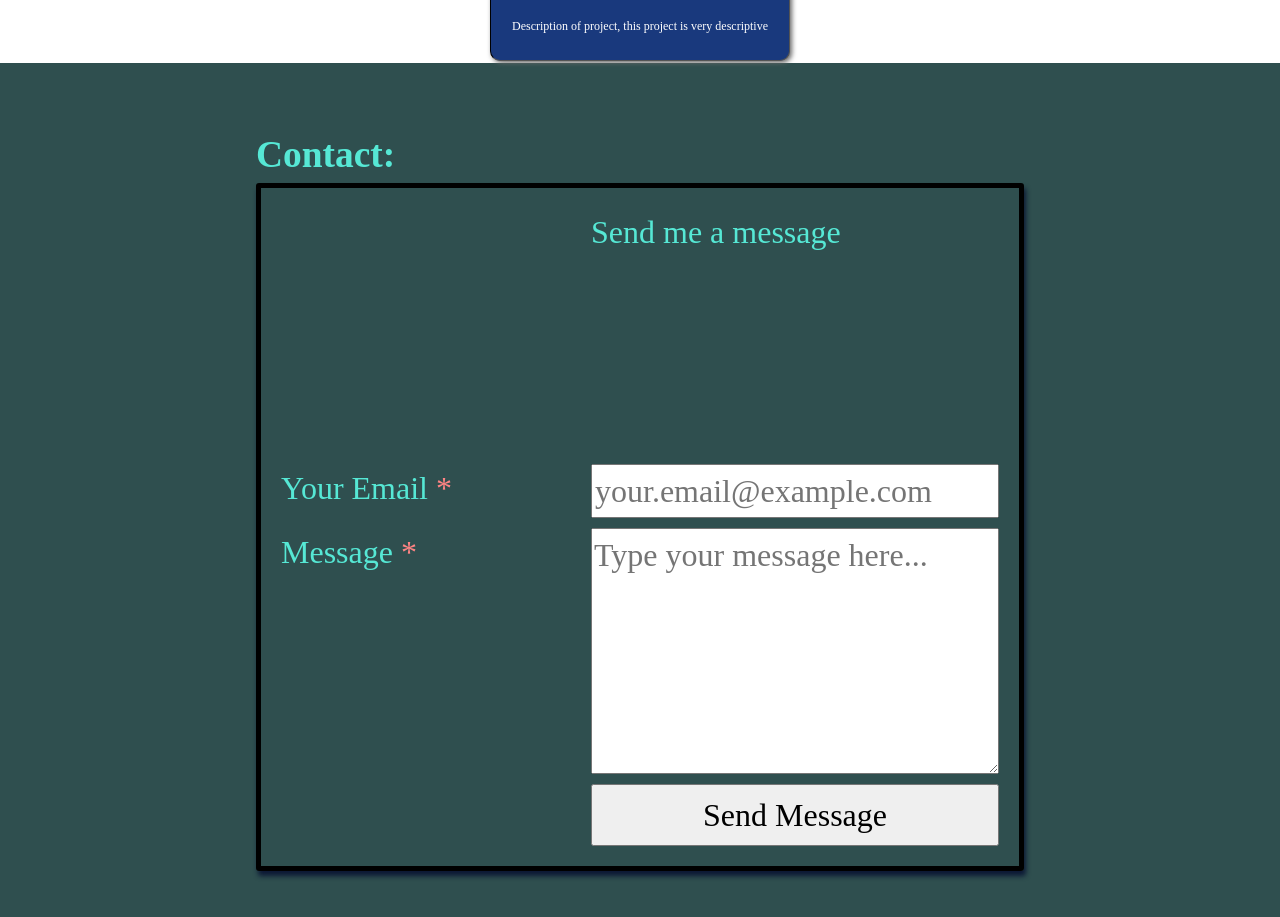
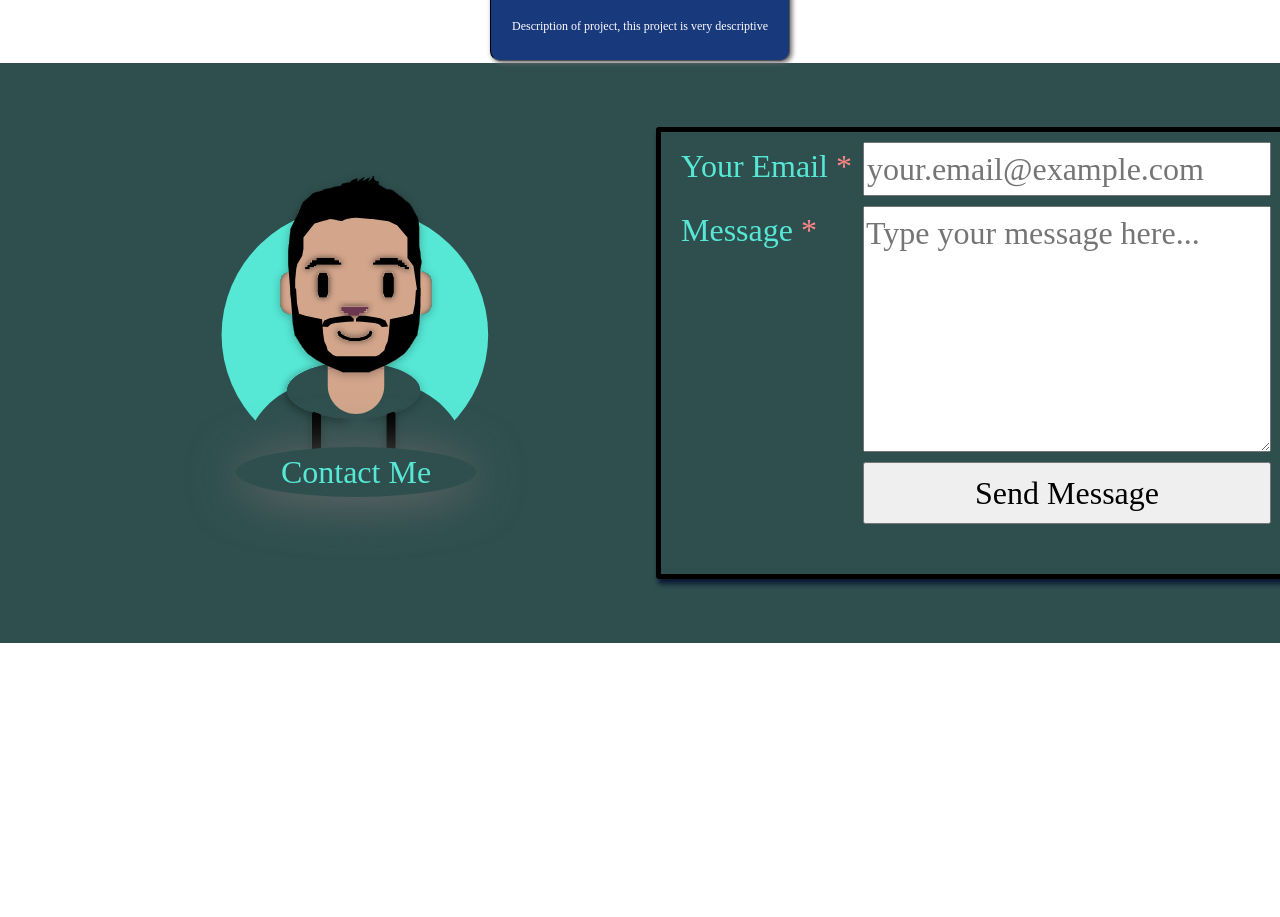
Before and after one commit to Ejguzman3988/portfolio-website, a React (Create React App) app: page / in a window 1280 px wide. Shown: the part 2100-3017 px from the top of the page. After the commit the page ends 2743 px from the top, so only its background shows below. Built offline with nearby package versions, Linux system fonts and the light colour scheme; data requests are answered from the project's data file.

Commit message:
Updates the Contact with the LogoGrin svg and adds the styling to the page

```diff
--- a/src/components/Contact/Contact.css
+++ b/src/components/Contact/Contact.css
@@ -7,18 +7,19 @@
 }
 
 .contact__form {
-  padding: 20px;
   border: 5px black solid;
   border-radius: 3px;
+  padding: 0 20px 50px 20px;
+  width: 50vw;
   box-shadow: 2px 5px 5px #0c1835;
   display: grid;
   grid-template-areas:
-    "error    header"
+    "error    error"
     "emailL   emailI"
     "messageL messageI"
     "null     btn";
   grid-template-columns: 1.5fr 2fr;
-  grid-template-rows: 1fr 0.2fr 1fr 0.25fr;
+  grid-template-rows: 0fr 0.2fr 1fr 0.25fr;
   grid-gap: 10px;
 }
 
@@ -52,3 +53,24 @@
   align-items: center;
   text-align: center;
 }
+.logo-grin {
+  transform: translateX(-25%);
+}
+
+.logo-grin::before {
+  display: flex;
+  justify-content: center;
+  align-items: center;
+  font-size: 1em;
+  content: "Contact Me";
+  color: var(--blue-green);
+  position: absolute;
+  background: darkslategray;
+  border: 5px var(--navy) solid;
+  width: 240px;
+  height: 50px;
+  border-radius: 100%;
+  transform: translate(80px, 320px);
+  animation: change-colors 15s ease-in-out infinite;
+  box-shadow: 0px 5px 50px dimgrey;
+}
--- a/src/components/Contact/Contact.js
+++ b/src/components/Contact/Contact.js
@@ -1,10 +1,12 @@
 import React from "react";
+import LogoGrin from "../svg/LogoGrin";
 import "./Contact.css";
 import EmailForm from "./EmailForm";
 
 const Contact = () => {
   return (
     <div className="contact">
+      <LogoGrin />
       <EmailForm />
     </div>
   );
--- a/src/components/Contact/EmailForm.js
+++ b/src/components/Contact/EmailForm.js
@@ -1,6 +1,7 @@
 import React, { useState } from "react";
 import emailjs from "emailjs-com";
 import { PulseLoader } from "react-spinners";
+import LogoShadow from "../svg/LogoShadow";
 
 // TODO: DRY Up This Form
 const EmailForm = () => {
@@ -69,10 +70,9 @@ const EmailForm = () => {
 
   return (
     <div className="contact__header">
-      <h3>Contact:</h3>
       <form className="contact__form" onSubmit={handleSubmit}>
-        <p> Send me a message </p>
         <div className="contact__errors">{errors}</div>
+
         <label className="label-email" htmlFor="email">
           Your Email <span style={{ color: "#ff8484" }}>*</span>
         </label>
```
